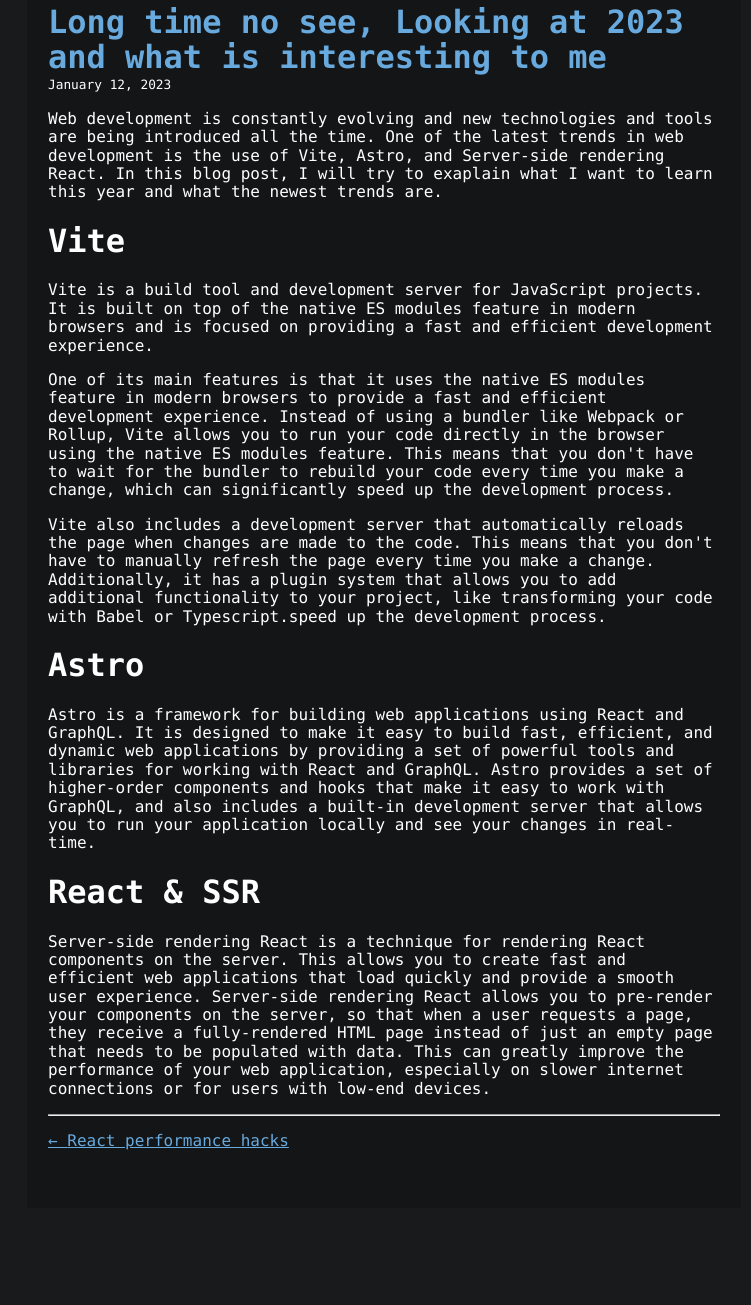
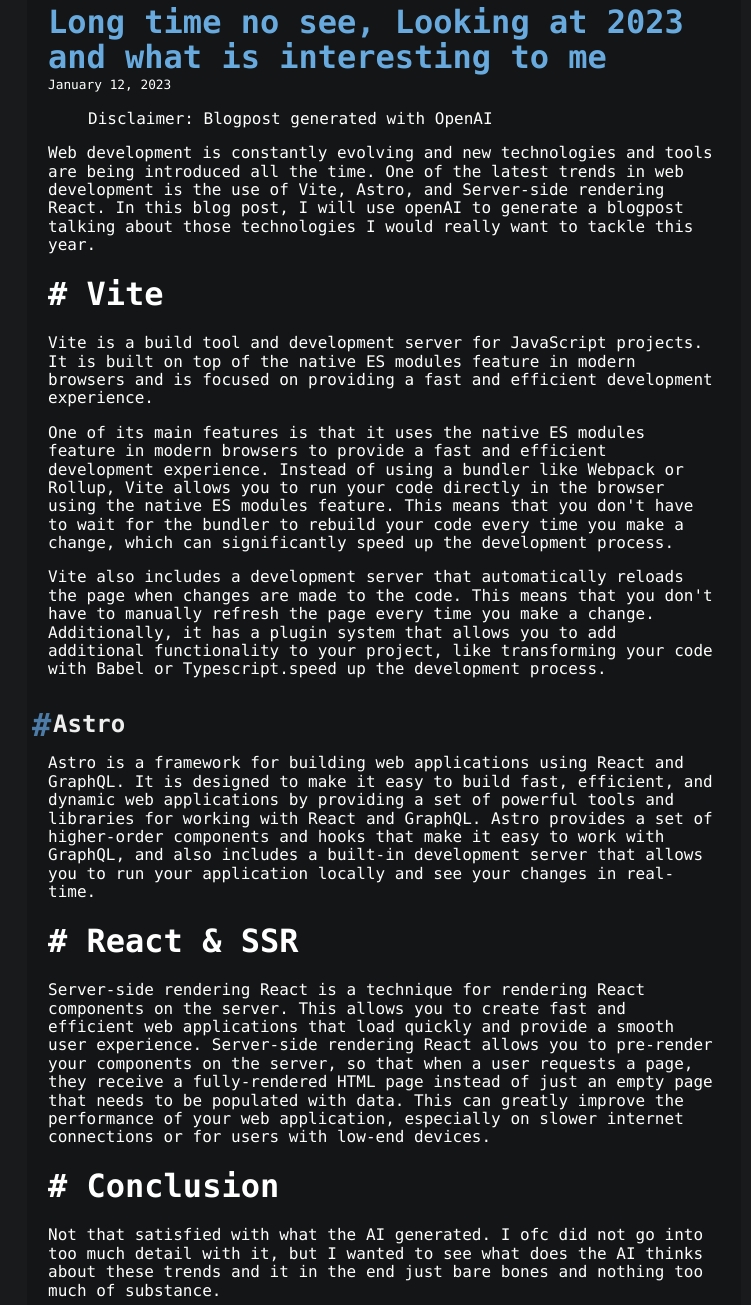
Before and after one commit to alminisl/Blog, a Gatsby site: page /long-time-no-see-looking-at-2023-and-what-is-interesting-to-me/ in a window 1280 px wide. Shown: the part 135-1440 px from the top of the page, without its empty margins (256-1007 px from the left). Before the commit the page ends 1343 px from the top, so only its background shows below. Built offline with nearby package versions, Linux system fonts and the light colour scheme; Gatsby itself is replaced by a stand-in of ours.

Commit message:
Update Article “long-time-no-see-looking-at-2023-and-what-is-interesting-to-me”

```diff
--- a/content/blog/long-time-no-see-looking-at-2023-and-what-is-interesting-to-me.md
+++ b/content/blog/long-time-no-see-looking-at-2023-and-what-is-interesting-to-me.md
@@ -3,10 +3,12 @@
 date: 2023-01-12T12:18:51.175Z
 description: Overview
 ---
-Web development is constantly evolving and new technologies and tools are being introduced all the time. One of the latest trends in web development is the use of Vite, Astro, and Server-side rendering React. In this blog post, I will try to exaplain what I want to learn this year and what the newest trends are.
+> ﻿Disclaimer: Blogpost generated with OpenAI
+
+Web development is constantly evolving and new technologies and tools are being introduced all the time. One of the latest trends in web development is the use of Vite, Astro, and Server-side rendering React. In this blog post, I will use openAI to generate a blogpost talking about those technologies I would really want to tackle this year.
 
 
-#﻿ Vite
+#﻿# Vite
 
 Vite is a build tool and development server for JavaScript projects. It is built on top of the native ES modules feature in modern browsers and is focused on providing a fast and efficient development experience.
 
@@ -14,10 +16,14 @@
 
 Vite also includes a development server that automatically reloads the page when changes are made to the code. This means that you don't have to manually refresh the page every time you make a change. Additionally, it has a plugin system that allows you to add additional functionality to your project, like transforming your code with Babel or Typescript.speed up the development process.
 
-#﻿ Astro
+##﻿ Astro
 
 Astro is a framework for building web applications using React and GraphQL. It is designed to make it easy to build fast, efficient, and dynamic web applications by providing a set of powerful tools and libraries for working with React and GraphQL. Astro provides a set of higher-order components and hooks that make it easy to work with GraphQL, and also includes a built-in development server that allows you to run your application locally and see your changes in real-time.
 
-#﻿ React & SSR
+#﻿# React & SSR
 
 Server-side rendering React is a technique for rendering React components on the server. This allows you to create fast and efficient web applications that load quickly and provide a smooth user experience. Server-side rendering React allows you to pre-render your components on the server, so that when a user requests a page, they receive a fully-rendered HTML page instead of just an empty page that needs to be populated with data. This can greatly improve the performance of your web application, especially on slower internet connections or for users with low-end devices.
+
+#﻿# Conclusion
+
+N﻿ot that satisfied with what the AI generated. I ofc did not go into too much detail with it, but I wanted to see what does the AI thinks about these trends  and it in the end just bare bones and nothing too much of substance.
```
